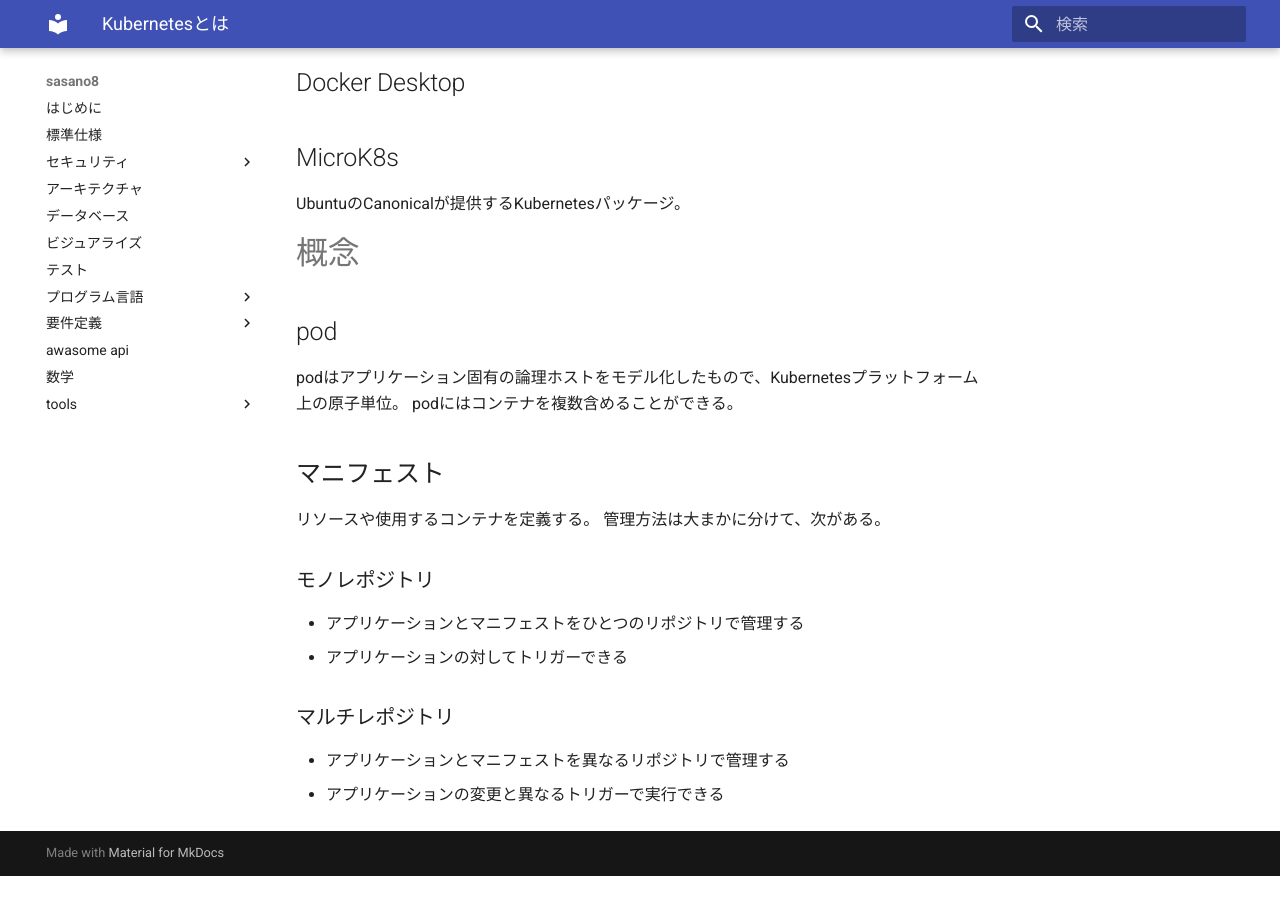
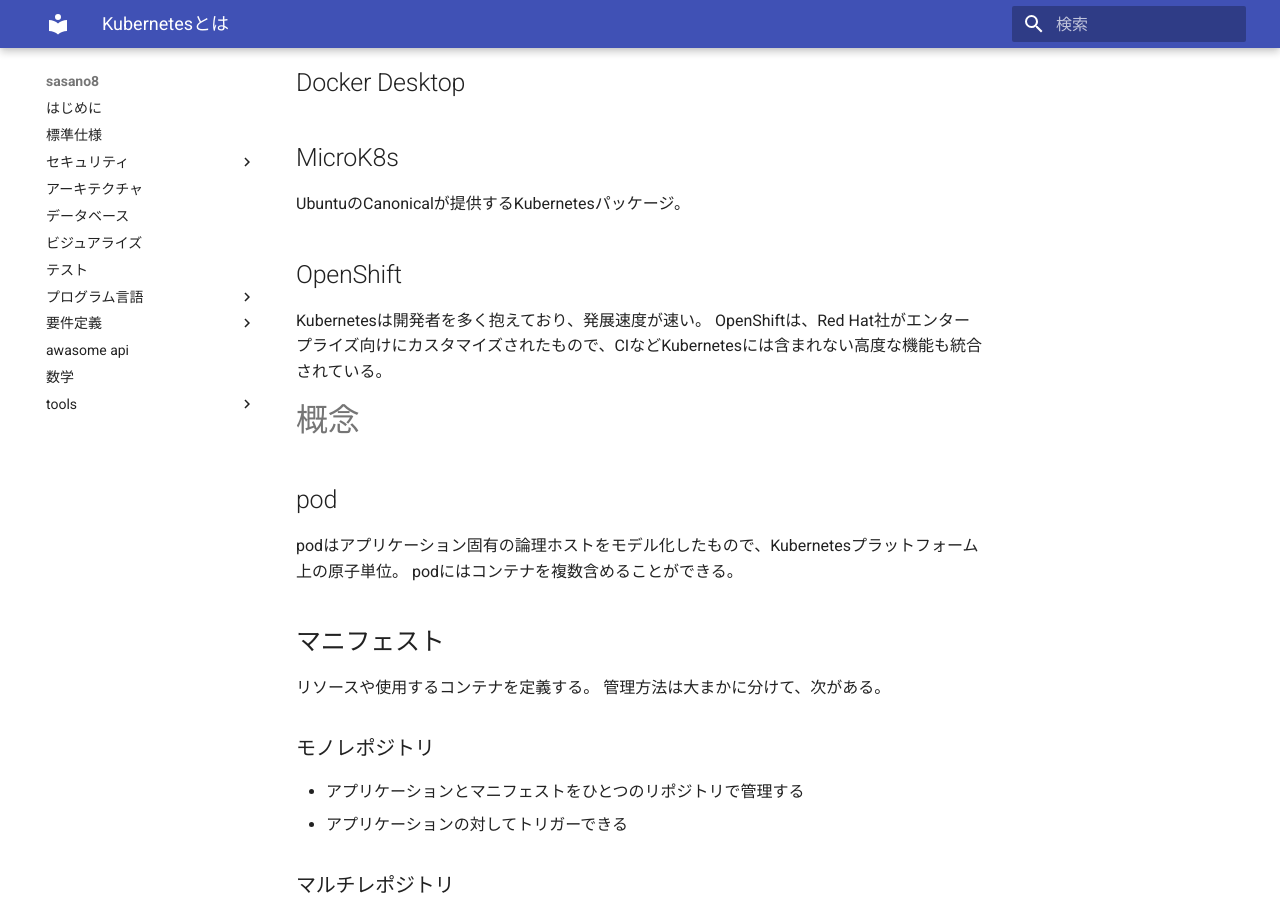
Before and after one commit to sasano8/CodingRule, an MkDocs documentation site: the page built from docs/tools/kuubernetes.md, in a window 1280 px wide and 900 px high, scrolled down 404 px. Built offline with MkDocs 1.6.1 and Material for MkDocs 9.7.7, drawn with Linux system fonts in a browser that asks for light colours; before the commit the page ends 1280 px from its top, so only the background shows below that.

Commit message:
Update kuubernetes.md

```diff
--- a/docs/tools/kuubernetes.md
+++ b/docs/tools/kuubernetes.md
@@ -17,6 +17,10 @@
 
 UbuntuのCanonicalが提供するKubernetesパッケージ。
 
+## OpenShift
+
+Kubernetesは開発者を多く抱えており、発展速度が速い。
+OpenShiftは、Red Hat社がエンタープライズ向けにカスタマイズされたもので、CIなどKubernetesには含まれない高度な機能も統合されている。
 
 # 概念
 
```
